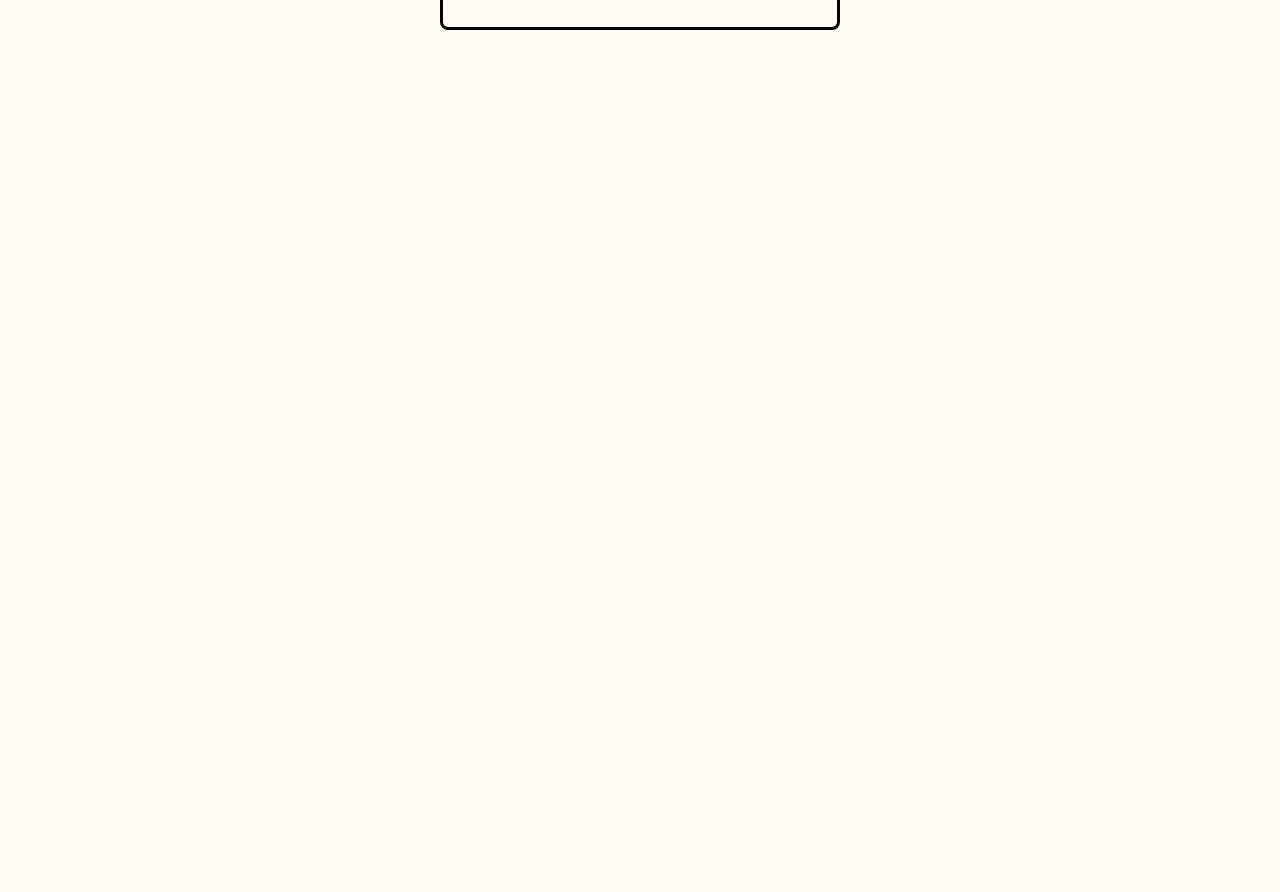
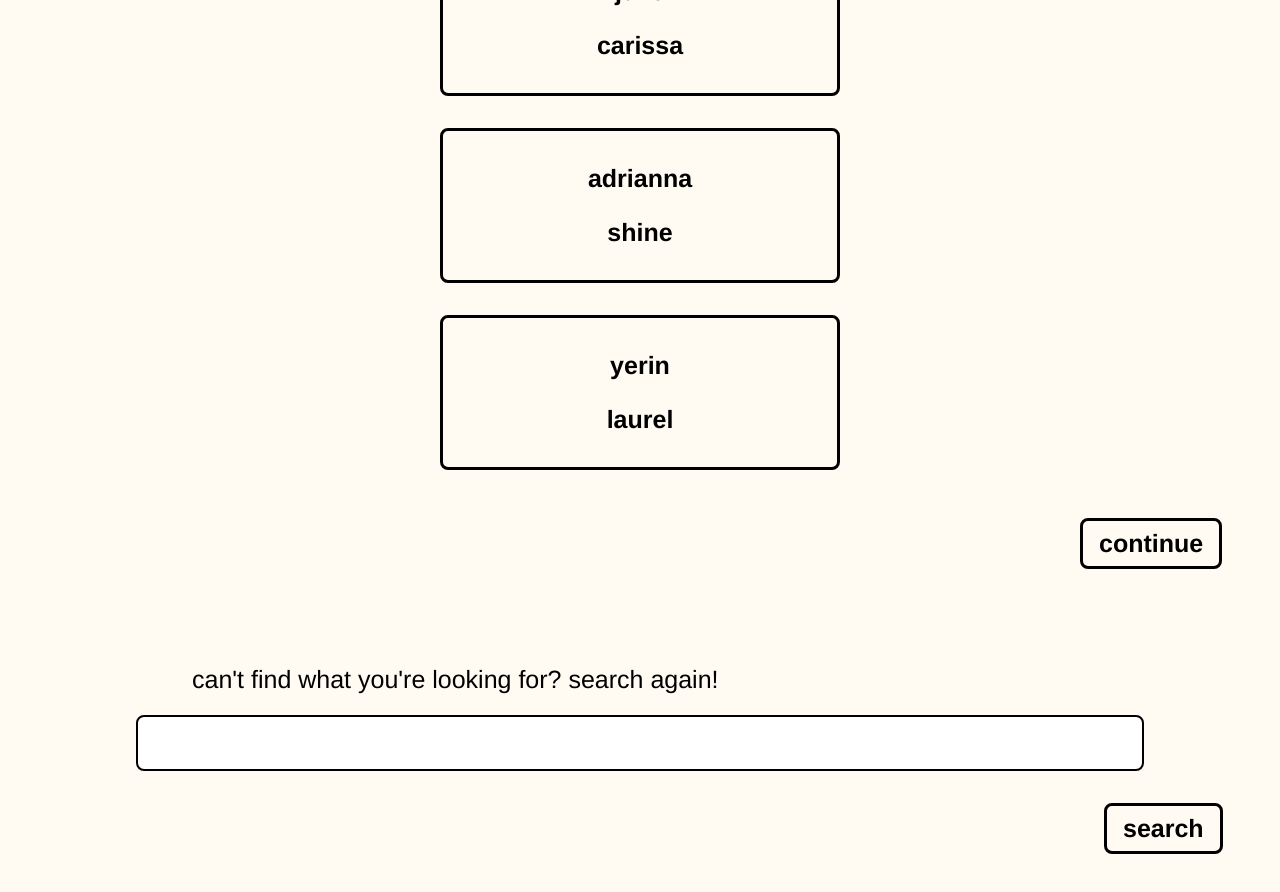
Before and after one commit to jzhzhang66/hackbeanpot2021, a React (Create React App) app in the folder front-end/book-toons/: page /book-results in a window 1280 px wide. Shown: the part 560-1452 px from the top of the page. Before the commit the page ends 800 px from the top, so only its background shows below. Built offline with nearby package versions, Linux system fonts and the light colour scheme.

Commit message:
book results page styling

```diff
--- a/front-end/book-toons/src/components/bookcard.css
+++ b/front-end/book-toons/src/components/bookcard.css
@@ -1,7 +1,22 @@
 .card-button {
     width: 400px;
+    display: flex;
+    flex-direction: column;
+    margin: 2rem auto;
+}
+
+.card-contents {
+    position: relative;
+    margin: 0 auto;
 }
 
 .selected {
-    background-color: red;
+    background-color: #89C076;
+    border: #89C076;
+    color: #FFFAF2;
 }
+
+.selected:hover {
+    color: #FFFAF2;
+    border: #89C076;
+}
--- a/front-end/book-toons/src/components/bookcard.js
+++ b/front-end/book-toons/src/components/bookcard.js
@@ -1,5 +1,4 @@
 import React from 'react';
-import { Button } from 'react-bootstrap';
 import './bookcard.css';
 
 class BookCard extends React.Component {
@@ -8,8 +7,10 @@ class BookCard extends React.Component {
         return (
             <button className={this.props.selected ? "card-button selected" : "card-button"}
             onClick={() => this.props.updateSelected(this.props.book.id)}>
+                    <div className="card-contents">
                     <p>{this.props.book.title}</p>
                     <p>{this.props.book.author}</p>
+                    </div>
             </button>
         );
     }
--- a/front-end/book-toons/src/pages/bookresults.css
+++ b/front-end/book-toons/src/pages/bookresults.css
@@ -1,6 +1,11 @@
 .all-bookcard-container {
-    margin-top: 4rem;
-    justify-content: center;
-    text-align: center;
-    margin: 0 auto;
+    padding-top: 2px;
 }
+
+.bookresult-buttoncontainer {
+    margin: 3rem 0 6rem 67.5rem;
+}
+
+.search-buttoncontainer {
+    margin: 2rem 0 4rem 69rem;
+}
--- a/front-end/book-toons/src/pages/bookresults.js
+++ b/front-end/book-toons/src/pages/bookresults.js
@@ -3,6 +3,7 @@ import './bookresults.css';
 import Header from '../components/header';
 import Title from '../components/title';
 import BookCard from '../components/bookcard';
+import SearchBar from '../components/searchbar';
 
 class BookResults extends React.Component {
     constructor(props) {
@@ -42,6 +43,7 @@ class BookResults extends React.Component {
     }
 
     render() {
+        const searchText = "can't find what you're looking for? search again!"
         return (
             <div>
                 <Header />
@@ -52,6 +54,13 @@ class BookResults extends React.Component {
                     updateSelected={this.updateSelected}
                     selected={this.state.id_selected === b.id}/>)}
                 </div>
+                <div className="bookresult-buttoncontainer">
+                    <button>continue</button>
+                </div>
+                <SearchBar text={searchText}/>
+                <div className="search-buttoncontainer">
+                    <button>search</button>
+                </div>
             </div>
         )
     }
```
Lines whose indentation alone changed are shown as unchanged.
